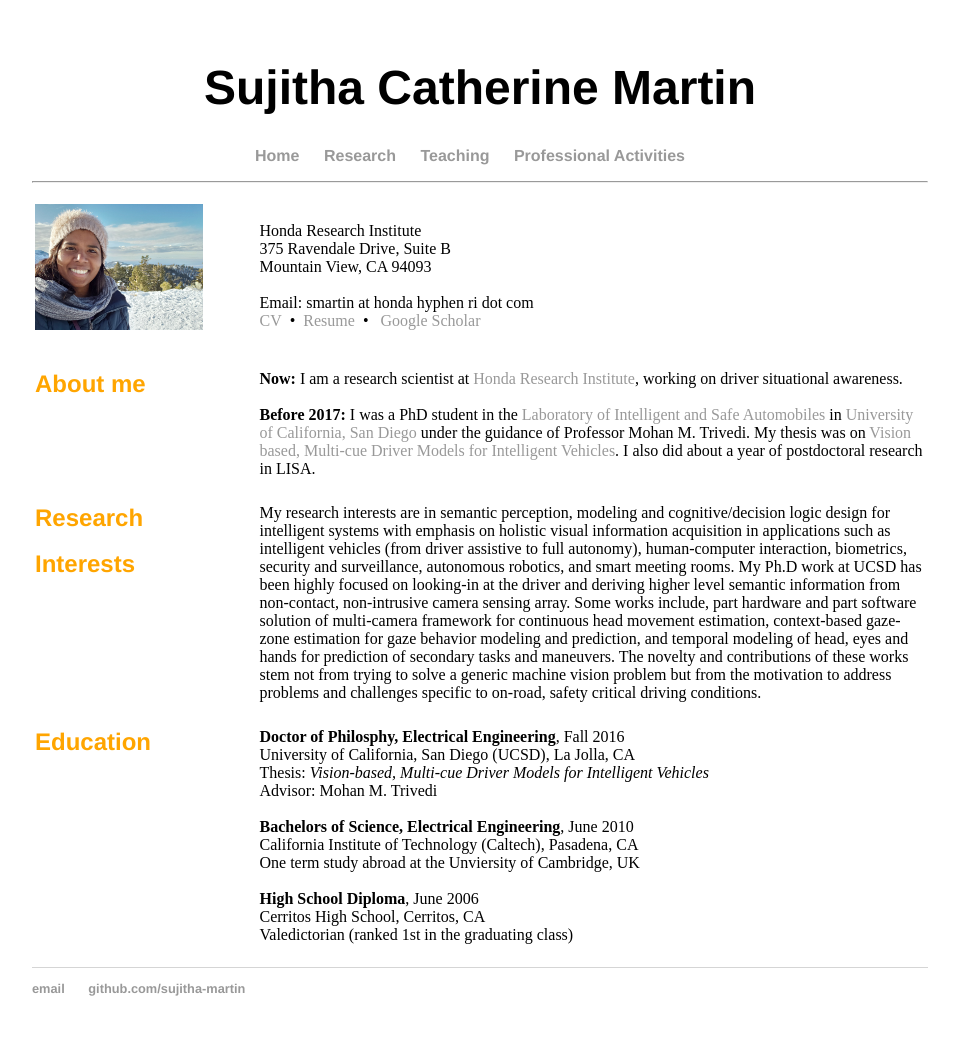
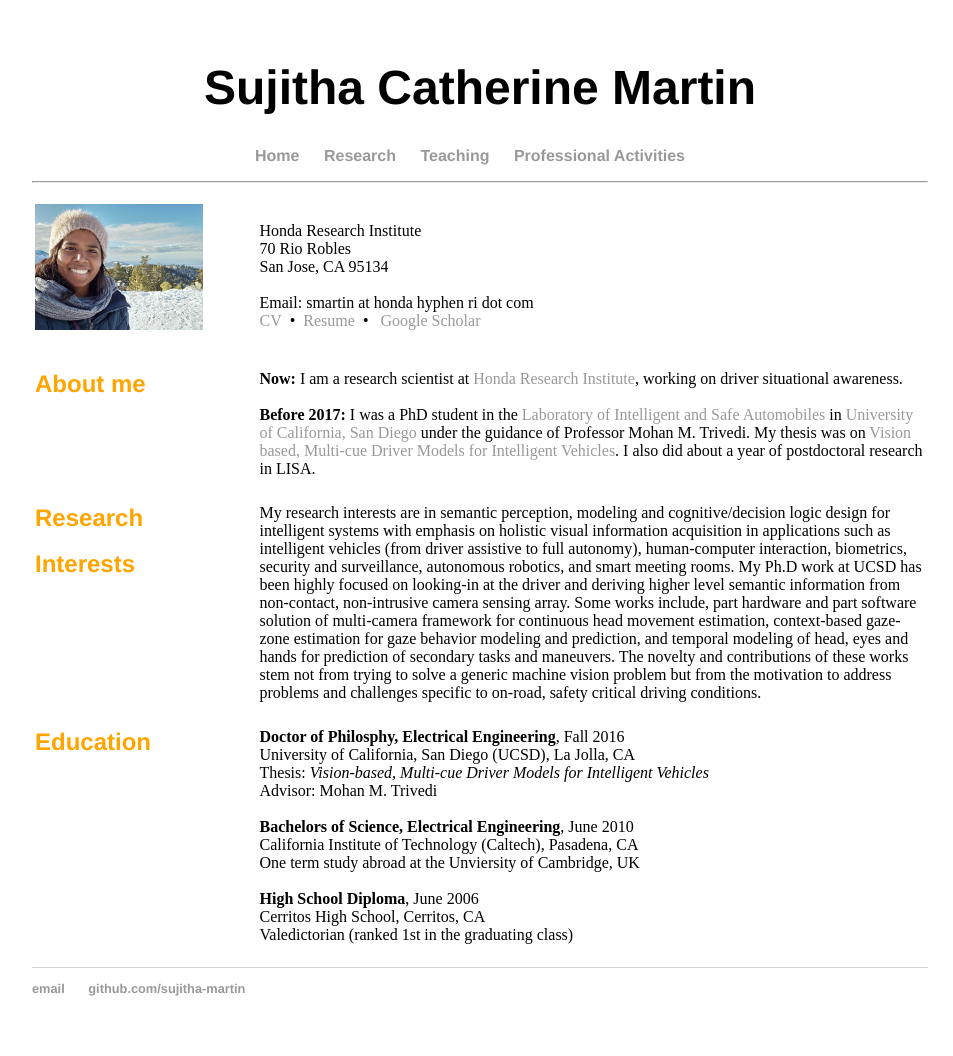
Before and after one commit to sujitha-martin/sujitha-martin.github.io, a Jekyll site: the page built from index.html, in a window 1280 px wide. Shown: the whole page, without its empty margins (160-1113 px from the left). Built offline with Jekyll 4.4.1, drawn with Linux system fonts in a browser that asks for light colours.

Commit message:
Update index.html
Updated work address

```diff
--- a/index.html
+++ b/index.html
@@ -21,9 +21,9 @@ title: Sujitha Martin
 	    <br />
 	    Honda Research Institute
 	    <br />
-	    375 Ravendale Drive, Suite B
+	    70 Rio Robles
 	    <br />
-	    Mountain View, CA 94093
+	    San Jose, CA 95134
 	    <br />
 	    <br />
 	    Email: smartin at honda hyphen ri dot com
```
